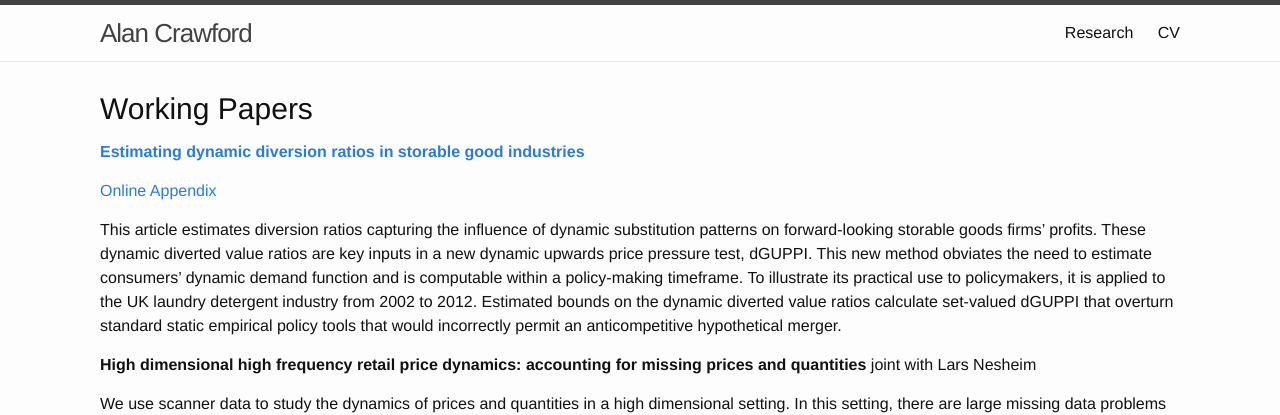
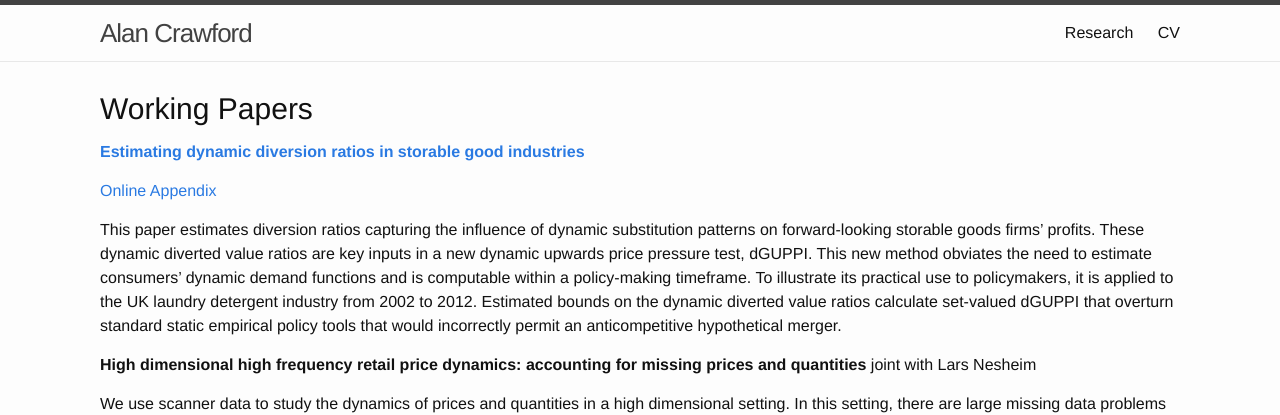
Before and after one commit to alancrawford/alancrawford.github.io, a Jekyll site: the page built from _pages/Research.md, in a window 1280 px wide. Shown: the top 415 px of the page. Built offline with Jekyll 4.4.1, drawn with Linux system fonts in a browser that asks for light colours.

```diff
--- a/_pages/Research.md
+++ b/_pages/Research.md
@@ -6,11 +6,11 @@ permalink: /Research/
 
 ## Working Papers
 
-**[Estimating dynamic diversion ratios in storable good industries](../assets/workingpapers/CrawfordAR (2023) Estimating dynamic diversion ratios in storable good industries.pdf)**
+**[Estimating dynamic diversion ratios in storable good industries](../assets/workingpapers/CrawfordAR (June 2023) Estimating dynamic diversion ratios in storable good industries.pdf)**
 
-[Online Appendix](../assets/workingpapers/CrawfordAR (2023) Estimating dynamic diversion ratios in storable good industries - Online Appdx.pdf)
+[Online Appendix](../assets/workingpapers/CrawfordAR (June 2023) Estimating dynamic diversion ratios in storable good industries - Online Appdx.pdf)
 
-This article estimates diversion ratios capturing the influence of dynamic substitution patterns on forward-looking storable goods firms' profits. These dynamic diverted value ratios are key inputs in a new dynamic upwards price pressure test, dGUPPI. This new method obviates the need to estimate consumers' dynamic demand function and is computable within a policy-making timeframe. To illustrate its practical use to policymakers, it is applied to the UK laundry detergent industry from 2002 to 2012. Estimated bounds on the dynamic diverted value ratios calculate set-valued dGUPPI that overturn standard static empirical policy tools that would incorrectly permit an anticompetitive hypothetical merger.
+This paper estimates diversion ratios capturing the influence of dynamic substitution patterns on forward-looking storable goods firms' profits. These dynamic diverted value ratios are key inputs in a new dynamic upwards price pressure test, dGUPPI. This new method obviates the need to estimate consumers' dynamic demand functions and is computable within a policy-making timeframe. To illustrate its practical use to policymakers, it is applied to the UK laundry detergent industry from 2002 to 2012. Estimated bounds on the dynamic diverted value ratios calculate set-valued dGUPPI that overturn standard static empirical policy tools that would incorrectly permit an anticompetitive hypothetical merger.
 
 **High dimensional high frequency retail price dynamics: accounting for missing prices and quantities** joint with Lars Nesheim
 
```
Also changed, not shown: 10 other files.
